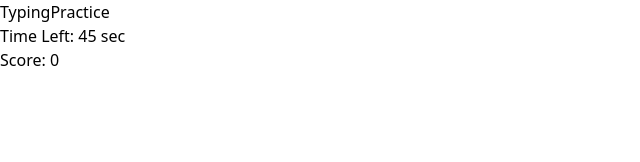
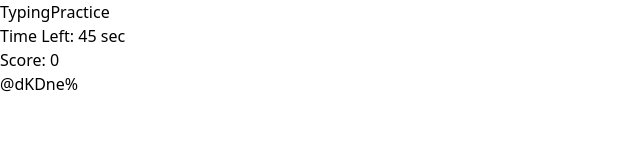
Before and after one commit to aditya955569/typingPractice, a React (Vite) app: page / in a window 1280 px wide. Shown: the top 162 px of the page, without its empty margins (0-640 px from the left). Built offline with nearby package versions, Linux system fonts and the light colour scheme; no server answers.

Commit message:
minor changes

```diff
--- a/src/App.jsx
+++ b/src/App.jsx
@@ -11,24 +11,18 @@ function App() {
   const [score, setScore] = useState(0);
   const [timetwo, setTimetwo] = useState(time);
   const [g, setG] = useState(false);
-  const audio= new Audio(correct)
-  const audio2=new Audio(wrong)
+  const audio = new Audio(correct)
+  const audio2 = new Audio(wrong)
   useEffect(() => {
     let myinterval = setInterval(() => {
       if (time > 0) {
         setTime(time => time - 1);
       }
       else {
-        clearInterval(myinterval);
+
         setTimeout(() => {
-          fetchRandomWord();
-          setIndex(0);
-          setScore(0);
-          setSometext("");
-          setUserInput("");
-          setTime(50);
-          setTimetwo(50);
-        }, 5000);
+          window.location.reload();
+        }, 3000);
       }
     }, 1000)
     return () => {
@@ -40,7 +34,7 @@ function App() {
     fetchRandomWord();
   }, []);
   function processInput(value) {
-    console.log(userInput);
+    if (time > 0) {
       if (value.endsWith(sometext[index])) {
         console.log(true);
         setIndex(index => index + 1);
@@ -61,17 +55,17 @@ function App() {
         setIndex(0);
       }
     }
+  }
   const fetchRandomWord = () => {
-    axios({
-      method: 'get',
-      url: 'https://random-word-api.herokuapp.com/word',
-    })
-      .then(function (response) {
-        const resp = response.data
-        const data = resp[0]
+    let data = "";
+    let str = "1234567890!@#$%^&*()QWERTYUIOPASDFGHJKLZXCVBNMqwertyuiopasdfghjklzxcvbnm,.;";
+    let length = Math.floor(Math.random() * 3) + 6
+    for (var i = 0; i < length; i++) {
+      let choose = Math.floor(Math.random() * str.length);
+      data += str[choose];
+    }
     setSometext(data);
     setTimetwo(time);
-      })
   }
   return (
     <div className="h-screen bg-slate-400">
```
Lines whose indentation alone changed are shown as unchanged.
